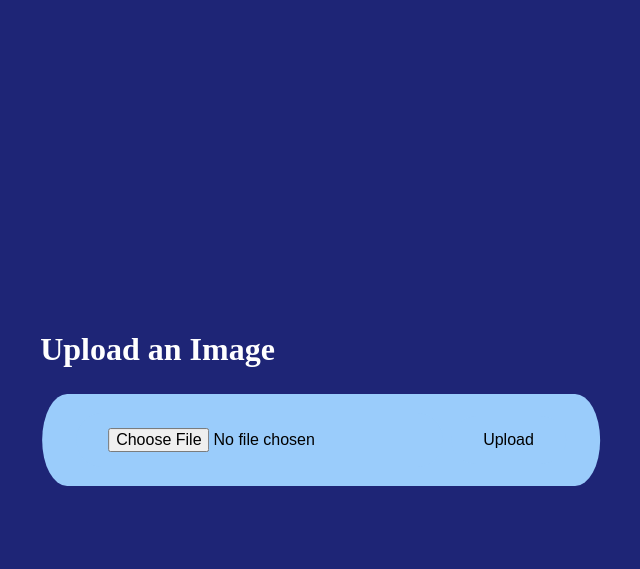
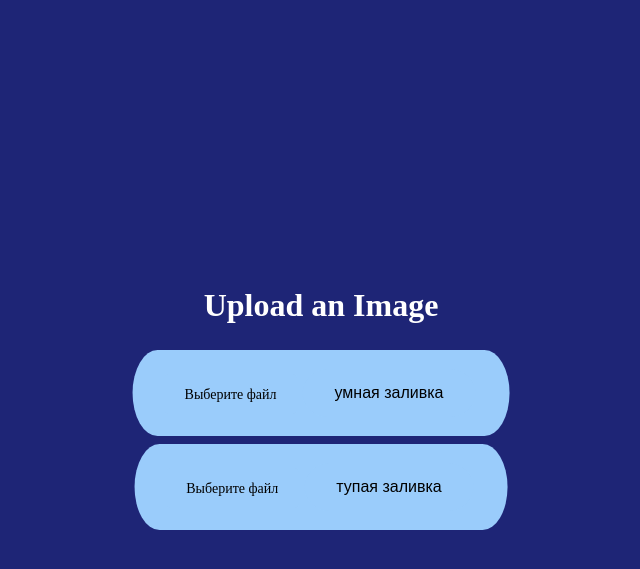
Before and after one commit to AnnaSusak/textInBubbleDetecting, a Flask app: page / in a window 1280 px wide. Shown: the top 569 px of the page, without its empty margins (319-959 px from the left). Run offline with Flask 3, Linux system fonts and the light colour scheme; parts of the project's set-up code (start-up, migrations or seed data) failed here and were passed over.

Commit message:
index.html

```diff
--- a/static/style.css
+++ b/static/style.css
@@ -9,6 +9,8 @@ justify-content:center;
 }
 h1{
 color:white;
+text-align: center; /* Выравнивание текста заголовка по центру */
+    width: 100%;
 }
 #upload-txt-buttons{
     position: absolute;
@@ -242,3 +244,68 @@ margin-top:12px;
 }
 #textColorPicker{
 margin:5px;}
+
+.input-file {
+	position: relative;
+	display: inline-block;
+}
+.input-file-btn {
+	position: relative;
+	display: inline-block;
+	cursor: pointer;
+	outline: none;
+	text-decoration: none;
+	font-size: 14px;
+	vertical-align: middle;
+	color: black;
+	text-align: center;
+	border-radius: 4px;
+	background-color: #9ACCFB;
+	line-height: 22px;
+	height: 40px;
+	padding: 10px 20px;
+	box-sizing: border-box;
+	border: none;
+	margin: 0;
+	transition: background-color 0.2s;
+}
+.input-file-text {
+	padding: 0 10px;
+	line-height: 40px;
+	display: inline-block;
+}
+.input-file input[type=file] {
+	position: absolute;
+	z-index: -1;
+	opacity: 0;
+	display: block;
+	width: 0;
+	height: 0;
+}
+
+/* Focus */
+.input-file input[type=file]:focus + .input-file-btn {
+	box-shadow: 0 0 0 0.2rem rgba(0,123,255,.25);
+}
+
+/* Hover/active */
+.input-file:hover .input-file-btn {
+	background-color: #4B78EC;
+    color:white;
+}
+.input-file:active .input-file-btn {
+	background-color: #4B78EC;
+    color:white;
+}
+
+/* Disabled */
+.input-file input[type=file]:disabled + .input-file-btn {
+	background-color: #eee;
+}
+#upload-forms{
+display: flex;
+    flex-direction: column; /* Добавляем это свойство */
+    align-items: center;
+    justify-content: center;
+    position: relative;
+}
--- a/templates/index.html
+++ b/templates/index.html
@@ -6,11 +6,24 @@
 <body>
 <div id="upload-txt-buttons">
     <h1>Upload an Image</h1>
+    <div id="upload-forms">
+        <form method="post" action="/upload?flag=1" enctype="multipart/form-data" class="button">
+            <label class="input-file">
+                <input type="file" name="file">
+                <span class="input-file-btn">Выберите файл</span>
+                <input type="submit" value="умная заливка" class="button">
+            </label>
+        </form>
 
-    <form action="/upload" method="post" enctype="multipart/form-data" class="button">
-        <input  type="file" name="file" class="button">
-        <input type="submit" value="Upload"  class="button">
-    </form>
+        <form method="post" action="/upload?flag=2" enctype="multipart/form-data" class="button">
+            <label class="input-file">
+                <input type="file" name="file">
+                <span class="input-file-btn">Выберите файл</span>
+                <input type="submit" value="тупая заливка" class="button">
+            </label>
+        </form>
+    </div>
+
 </div>
 
 </body>
```
